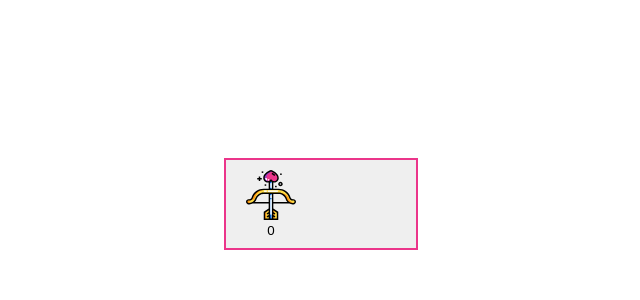
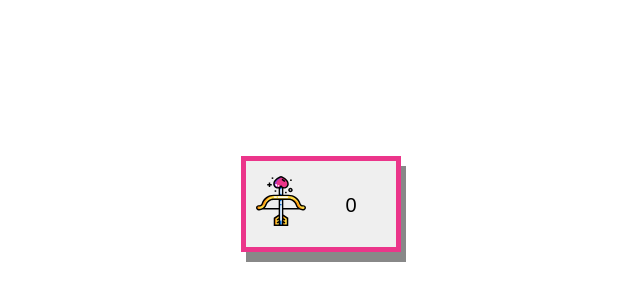
Before and after one commit to Chantelsky/React-Heart-GSAP-button, a React (Create React App) app: page / in a window 1280 px wide. Shown: the part 196-496 px from the top of the page, without its empty margins (319-959 px from the left). Built offline with nearby package versions, Linux system fonts and the light colour scheme.

Commit message:
button styling

```diff
--- a/src/components/heartbutton.js
+++ b/src/components/heartbutton.js
@@ -3,16 +3,15 @@ import { ReactComponent } from "../images/cupid.svg";
 
 const heartButton = ({ count, incrementCount }) => {
   return (
-    <div>
-      <button onClick={incrementCount}>
+    <div className="container">
+      <button class="btn" onClick={incrementCount}>
         <div className="cupid-icon">
           <ReactComponent alt={"cupid"} />
-          <div>{count}</div>
+          <div className="clicky">{count}</div>
         </div>
       </button>
     </div>
   );
-  s;
 };
 
 export default heartButton;
--- a/src/styles.css
+++ b/src/styles.css
@@ -1,6 +1,11 @@
 .App {
   font-family: sans-serif;
   text-align: center;
+}
+
+.btn {
+  display: flex;
+  align-items: baseline;
 }
 
 button {
@@ -8,12 +13,27 @@ button {
   left: 50%;
   top: 50%;
   transform: translate(-50%, -50%);
-  padding: 10px 70px;
-  border: 2px #eb358a solid;
+  padding: 5px 50px;
+  border: 5px #eb358a solid;
+  box-shadow: 5px 10px #888888;
+  cursor: pointer;
+}
+
+button:active {
+  box-shadow: 0 5px #666;
+  transform: translate(-40%, -50%);
 }
 
 .cupid-icon {
   width: 50px;
   position: relative;
-  right: 50px;
+  right: 40px;
+  top: 10px;
 }
+
+.clicky {
+  position: relative;
+  left: 70px;
+  bottom: 35px;
+  font-size: 1.25rem;
+}
```
